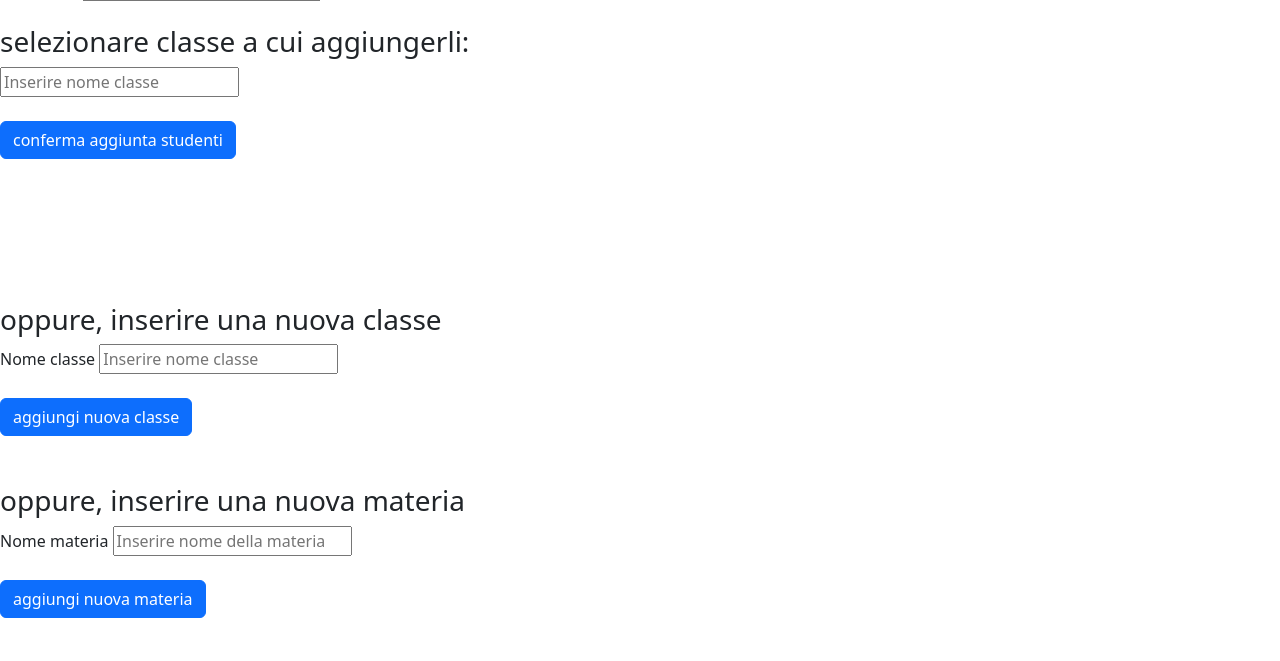
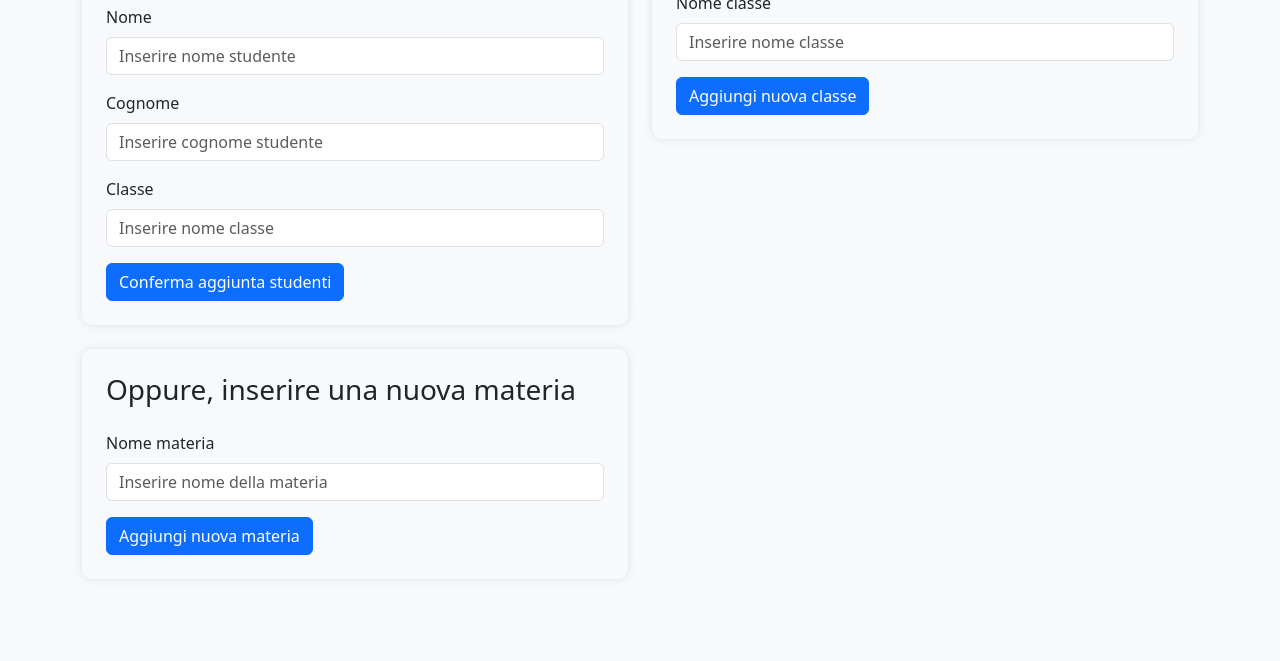
Before and after one commit to MattiaGrazianoPedicini/Progetto_Registro_DB, a website with bundled scripts: page public/admin/admin.html in a window 1280 px wide. Shown: the part 139-800 px from the top of the page. Built offline with nearby package versions, Linux system fonts and the light colour scheme; no server answers.

Commit message:
modifica estetica admin

```diff
--- a/public/admin/admin.html
+++ b/public/admin/admin.html
@@ -1,16 +1,4 @@
 <!DOCTYPE html>
-<!--
-Una scuola privata ha bisogno di un registro elettronico.
-- creare una pagina accessibile solo tramite login con utente admin, che permette di creare:
-a) un elenco di studenti (nome e cognome)
-b) un elenco di materie
-c) un elenco di classi
-E’ prevista più di una classe, con studenti differenti o con gli stessi studenti. Ogni classe è associata alle stesse
-materie.
-
-Inserire sul database almeno 3 classi con almeno 15 studenti, almeno 8 materie ed almeno 2 prof. Usare nomi
-di fantasia.
--->
 <html>
 
 <head>
@@ -21,44 +9,67 @@ di fantasia.
     crossorigin="anonymous"></script>
   <meta charset="utf-8">
   <meta name="viewport" content="width=device-width">
+  <style>
+    .custom-bg {
+      background-color: #f8f9fa;
+    }
 
- <!-- <link href="style.css" rel="stylesheet" type="text/css" />-->
+    .custom-border {
+      border-radius: 10px;
+      box-shadow: 0px 0px 10px rgba(0, 0, 0, 0.1);
+    }
+  </style>
 </head>
 
-<body>
-  <div id="creaClasseDIV">
-    <div id="elencoStudenti">
-      <h1> Menù - compilazione </h1><br>
-      <div id="formStud">
-        Nome: <input type='text' class='anagraficanome' id='nomeStud' placeholder='Inserire nome studente'><br>
-        Cognome: <input type='text' class='anagraficacognome' id='cognomeStud' placeholder='Inserire cognome studente'><br>
-        <br>
+<body class="custom-bg">
+  <div class="container py-5">
+    <div class="row">
+      <div class="col-lg-6">
+        <div class="custom-border p-4">
+          <h1 class="mb-4">Menù - Compilazione</h1>
+          <form id="formStud">
+            <div class="mb-3">
+              <label for="nomeStud" class="form-label">Nome</label>
+              <input type="text" class="form-control" id="nomeStud" placeholder="Inserire nome studente">
+            </div>
+            <div class="mb-3">
+              <label for="cognomeStud" class="form-label">Cognome</label>
+              <input type="text" class="form-control" id="cognomeStud" placeholder="Inserire cognome studente">
+            </div>
+            <div class="mb-3">
+              <label for="nomeClasse" class="form-label">Classe</label>
+              <input type="text" class="form-control" id="nomeClasse" placeholder="Inserire nome classe">
+            </div>
+            <button type="button" id="confermaNomiStud" class="btn btn-primary">Conferma aggiunta studenti</button>
+          </form>
+        </div>
       </div>
-
-      <h3> selezionare classe a cui aggiungerli: </h3>
-      <input type="text" id="nomeClasse" placeholder="Inserire nome classe">
-      <br><br><button type="button" id="confermaNomiStud" class="btn btn-primary">conferma aggiunta studenti</button>
-      <br><br><br>
-
-      <br><br><br><br>
+      <div class="col-lg-6">
+        <div class="custom-border p-4">
+          <h3 class="mb-4">Oppure, inserire una nuova classe</h3>
+          <div class="mb-3">
+            <label for="nomeNuovaClasse" class="form-label">Nome classe</label>
+            <input type="text" class="form-control" id="nomeNuovaClasse" placeholder="Inserire nome classe">
+          </div>
+          <button type="button" id="aggClass" class="btn btn-primary">Aggiungi nuova classe</button>
+        </div>
+      </div>
     </div>
 
+    <div class="row mt-4">
+      <div class="col-lg-6">
+        <div class="custom-border p-4">
+          <h3 class="mb-4">Oppure, inserire una nuova materia</h3>
+          <div class="mb-3">
+            <label for="nomeNuovaMateria" class="form-label">Nome materia</label>
+            <input type="text" class="form-control" id="nomeNuovaMateria" placeholder="Inserire nome della materia">
+          </div>
+          <button type="button" id="aggMat" class="btn btn-primary">Aggiungi nuova materia</button>
+        </div>
+      </div>
+    </div>
+  </div>
+  <script type="module" src="admin.js"></script>
+</body>
 
-    <h3> oppure, inserire una nuova classe </h3>
-    <label>Nome classe</label>
-    <input type="text" id="nomeNuovaClasse" placeholder="Inserire nome classe">
-    <br><br>
-    <button type="button" id="aggClass" class="btn btn-primary">aggiungi nuova classe</button>
-    <br><br><br>
-
-
-    <h3> oppure, inserire una nuova materia </h3>
-    <label for="mat">Nome materia</label>
-    <input type="text" id="nomeNuovaMateria" placeholder="Inserire nome della materia">
-  </div>
-  <br>
-  <button type="button" id="aggMat" class="btn btn-primary">aggiungi nuova materia</button>
-
-  <script type="module"  src="admin.js"></script>
-</body>
 </html>
```
